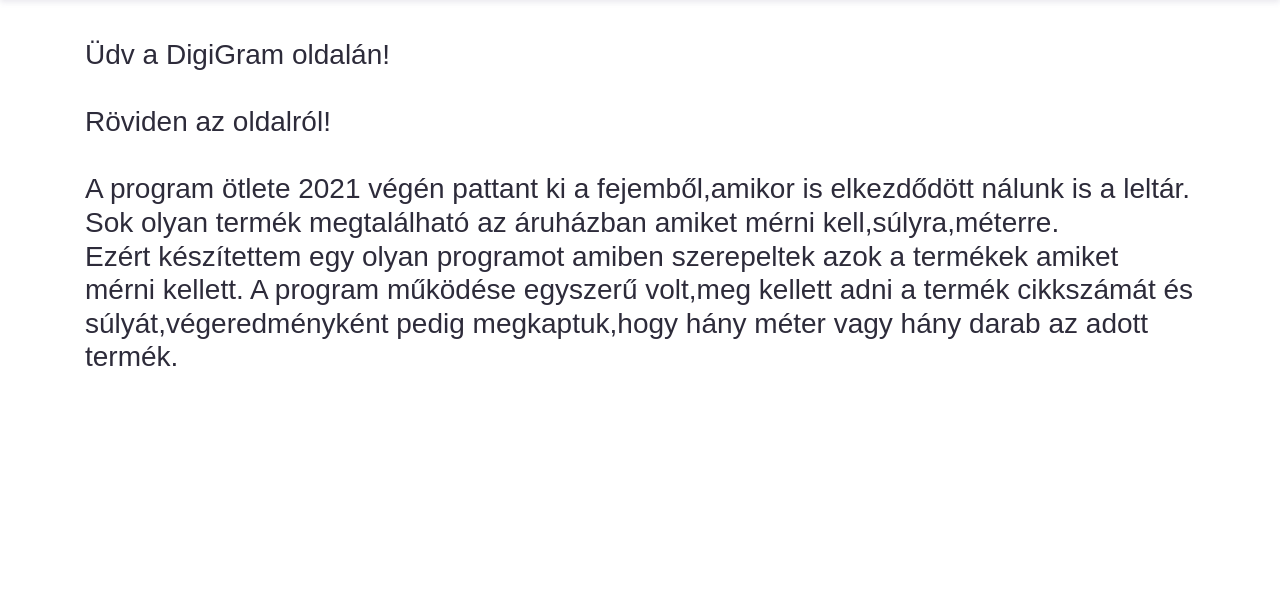
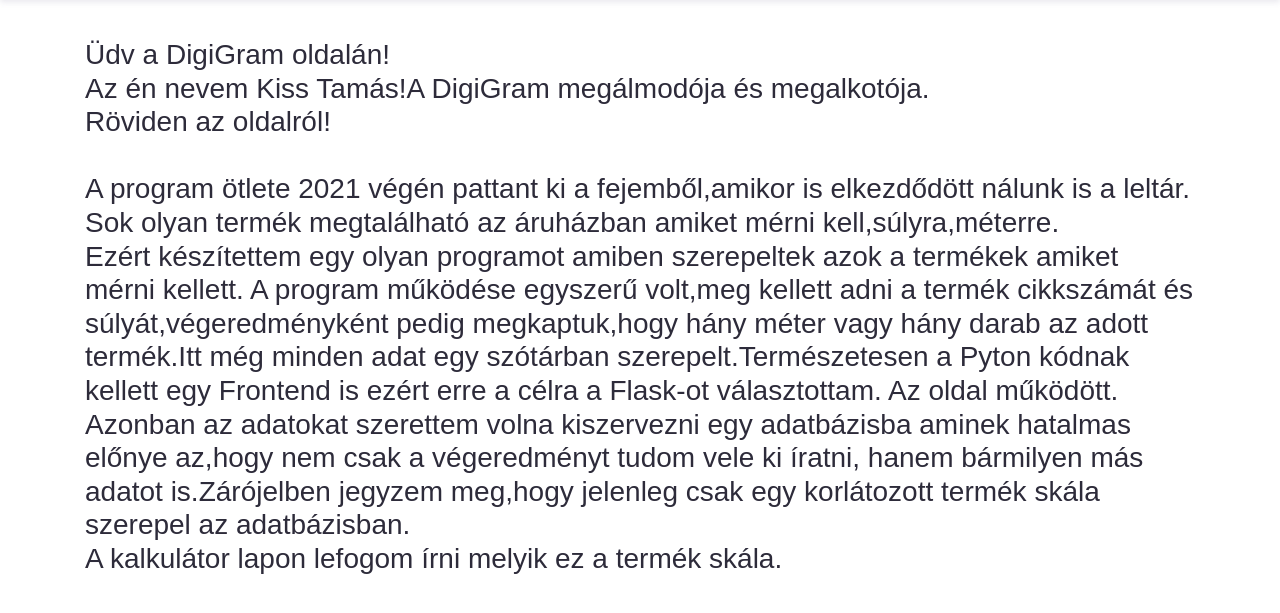
Before and after one commit to wredox/Heroku-weblapom, a Flask app: page / in a window 1280 px wide. Shown: the part 90-703 px from the top of the page. Run offline with Flask 2, Linux system fonts and the light colour scheme; some libraries are stand-ins or nearby versions.

Commit message:
Update index.html

```diff
--- a/flask_alap/templates/index.html
+++ b/flask_alap/templates/index.html
@@ -50,12 +50,16 @@
         <div class="row">
           <div class="col-12">
 
-            <h3 class="mt-5">Üdv a DigiGram oldalán!<br><br> Röviden az oldalról!
+            <h3 class="mt-5">Üdv a DigiGram oldalán!<br>Az én nevem Kiss Tamás!A DigiGram megálmodója és megalkotója.<br> Röviden az oldalról!
             <br><br> A program ötlete 2021 végén pattant ki a fejemből,amikor is elkezdődött nálunk is a leltár.
             Sok olyan termék megtalálható az áruházban amiket mérni kell,súlyra,méterre. <br>
             Ezért készítettem egy olyan programot amiben szerepeltek azok a termékek amiket mérni kellett.
             A program működése egyszerű volt,meg kellett adni a termék cikkszámát és súlyát,végeredményként pedig megkaptuk,hogy hány méter vagy hány darab
-            az adott termék.</h3>
+            az adott termék.Itt még minden adat egy szótárban szerepelt.Természetesen a Pyton kódnak kellett egy Frontend is ezért erre a célra a Flask-ot választottam.
+            Az oldal működött.<br>
+            Azonban az adatokat szerettem volna kiszervezni egy adatbázisba aminek hatalmas előnye az,hogy nem csak a végeredményt tudom vele ki íratni,
+            hanem bármilyen más adatot is.Zárójelben jegyzem meg,hogy jelenleg csak egy korlátozott termék skála szerepel az adatbázisban.<br>
+            A kalkulátor lapon lefogom írni melyik ez a termék skála.</h3>
 
           </div>
         </div>
```
